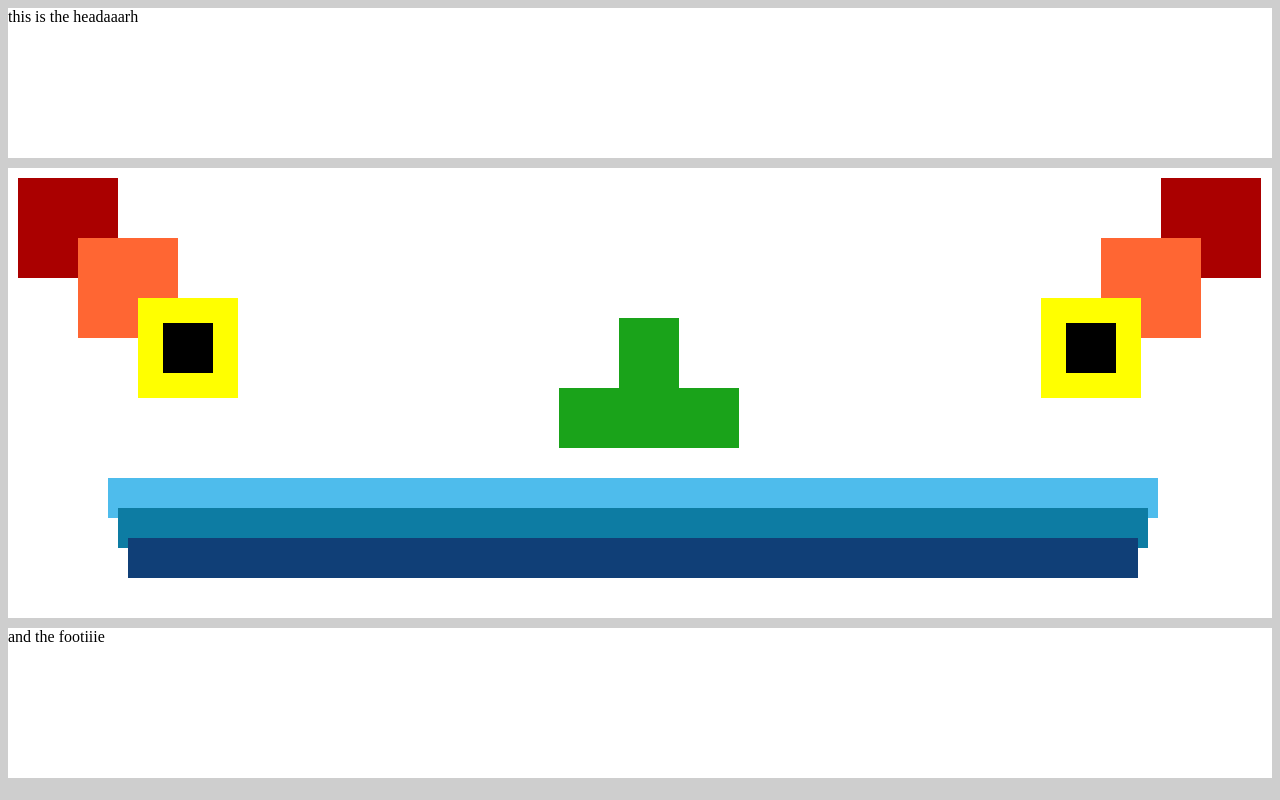
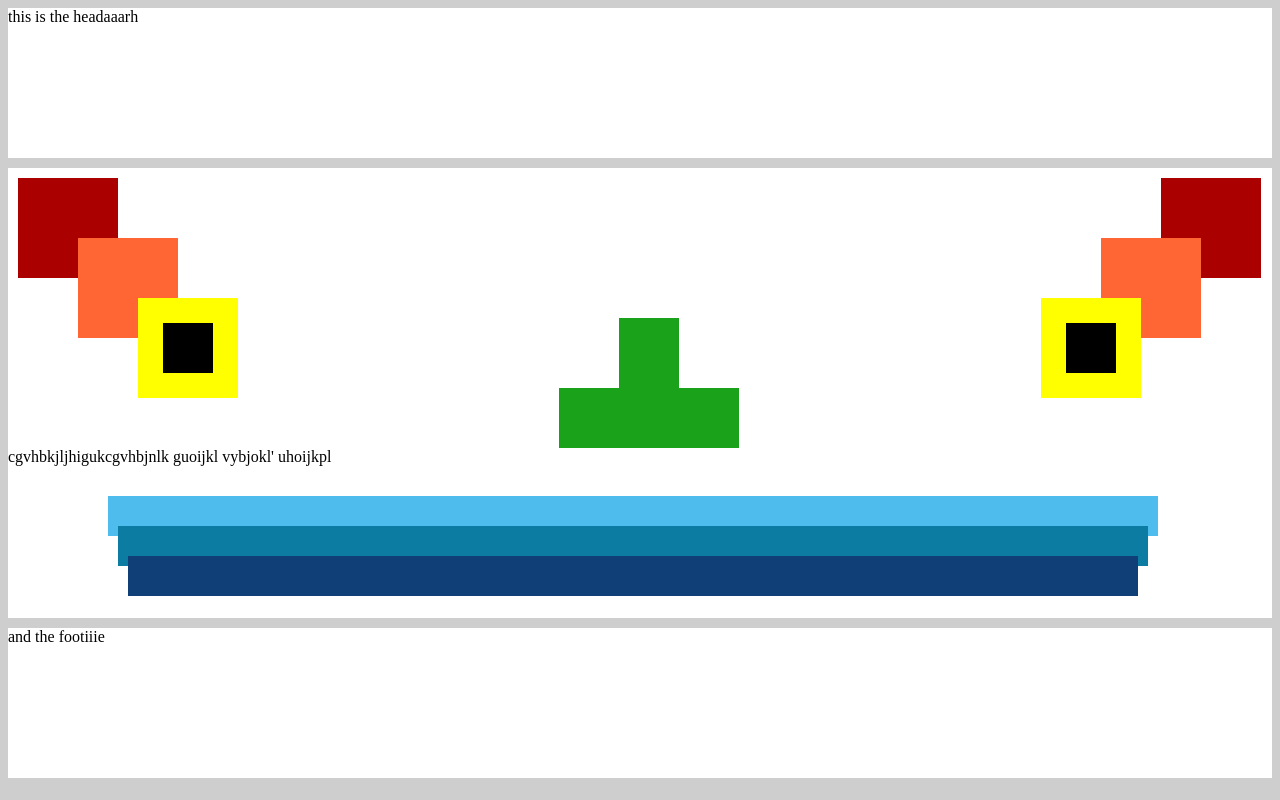
Before and after one commit to melanienissen/project_yay, a plain HTML site: page index.html in a window 1280 px wide. Drawn offline with Linux system fonts and the light colour scheme.

Commit message:
Changes
Changes in index file

```diff
--- a/index.html
+++ b/index.html
@@ -60,7 +60,10 @@ this is the headaaarh
     </div>
 
   </div>
-
+cgvhbkjljhigukcgvhbjnlk
+guoijkl
+vybjokl'
+uhoijkpl
 
 
   <div id="section_box2">
```
